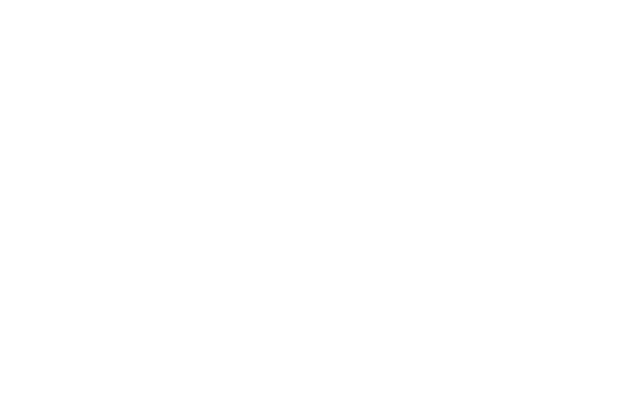
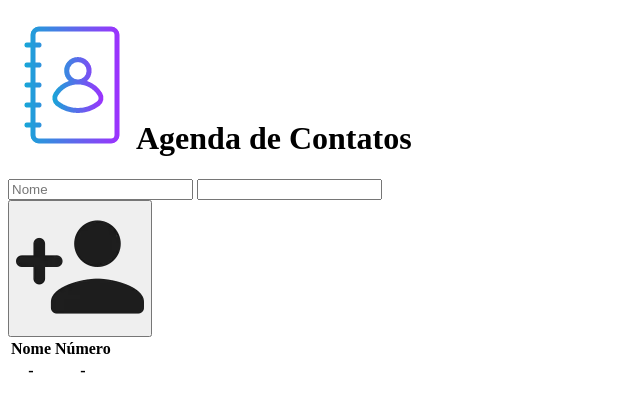
Before and after one commit to wlima04/projeto-agendacontatos, a plain HTML site: page index.html in a window 1280 px wide. Shown: the whole page, without its empty margins (0-640 px from the left). Drawn offline with Linux system fonts and the light colour scheme.

Commit message:
Adicionando o html do site

```diff
--- a/index.html
+++ b/index.html
@@ -7,6 +7,29 @@
     <title>Agenda de Contatos</title>
 </head>
 <body>
+    <div class="container">
+        <h1><img src="./images/icon-agenda.png" alt="Icone agenda de contatos">Agenda de Contatos</h1>
+        <form>
+            <input type="text" id="inpNome" placeholder="Nome">
+            <input type="number" id="inpNumero">
+            <br>
+            <button type="submit"><img src="./images/icon-add.png" alt="Adicionar novo contato"></button>
+        </form>
+        <table>
+            <thead>
+                <tr>
+                    <th>Nome</th>
+                    <th>Número</th>
+                </tr>
+            </thead>
+            <tbody>
+                <tr>
+                    <th>-</th>
+                    <th>-</th>
+                </tr>
+            </tbody>
+        </table>
+    </div>
     <script src="main.js"></script>
 </body>
 </html>
```
